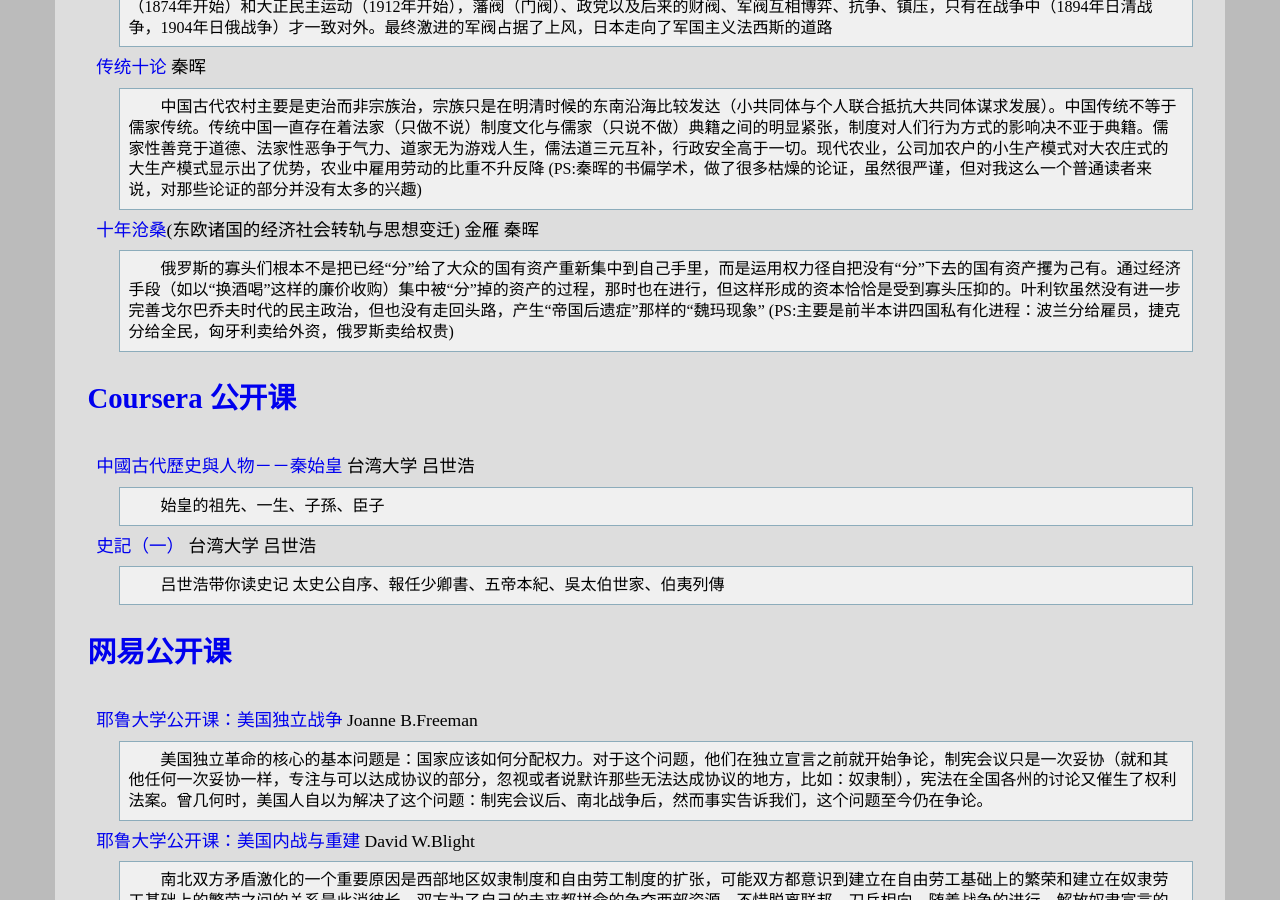
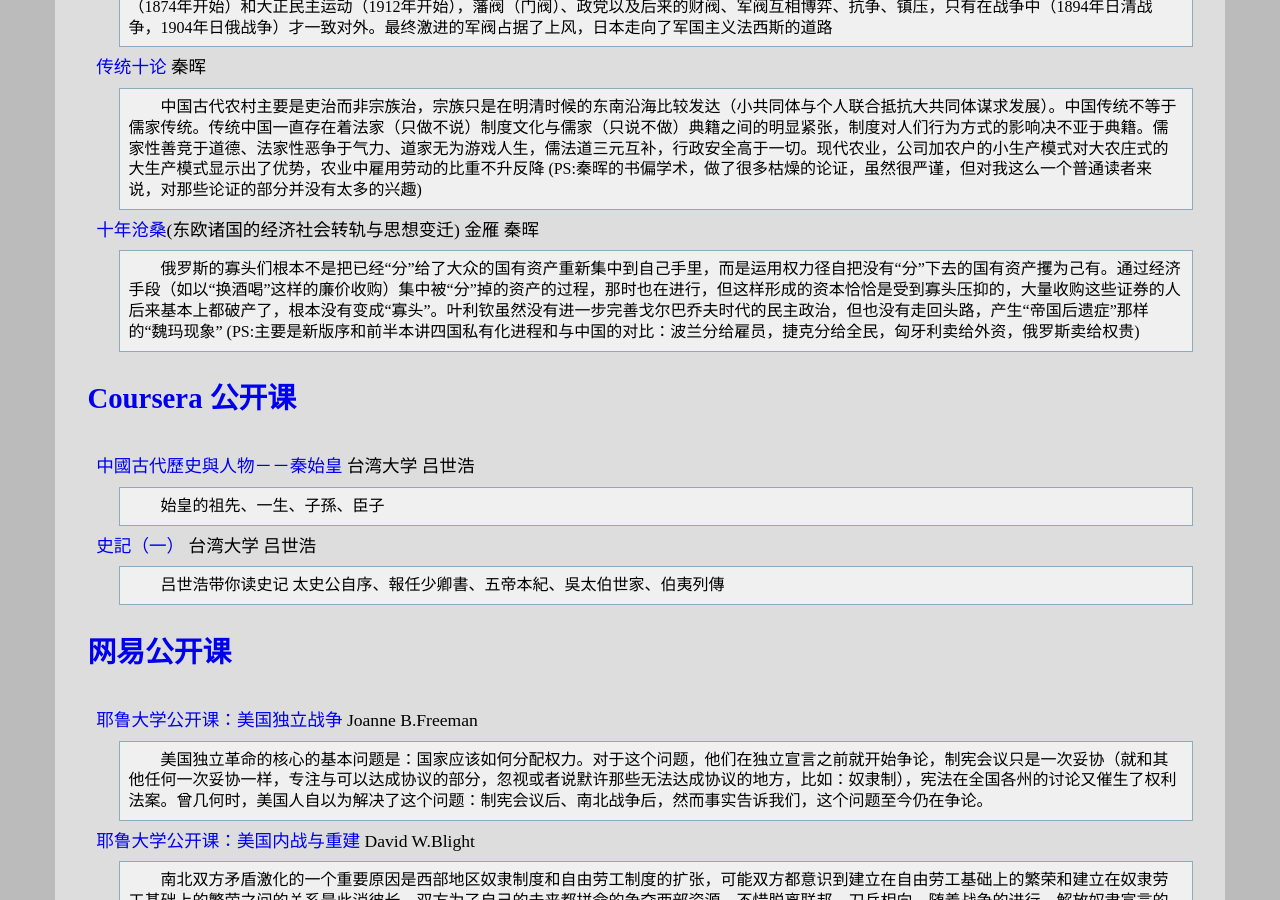
Before and after one commit to leiqin/leiqin.github.io, a Jekyll site: the page built from shoucang/history.markdown, in a window 1280 px wide and 900 px high, scrolled down 1976 px. Built offline with Jekyll 4.4.1, drawn with Linux system fonts in a browser that asks for light colours; comment, search, counter and statistics services are not loaded.

Commit message:
_ 小修改

```diff
--- a/shoucang/history.markdown
+++ b/shoucang/history.markdown
@@ -68,7 +68,7 @@ title: 以史为镜
 :	中国古代农村主要是吏治而非宗族治，宗族只是在明清时候的东南沿海比较发达（小共同体与个人联合抵抗大共同体谋求发展）。中国传统不等于儒家传统。传统中国一直存在着法家（只做不说）制度文化与儒家（只说不做）典籍之间的明显紧张，制度对人们行为方式的影响决不亚于典籍。儒家性善竞于道德、法家性恶争于气力、道家无为游戏人生，儒法道三元互补，行政安全高于一切。现代农业，公司加农户的小生产模式对大农庄式的大生产模式显示出了优势，农业中雇用劳动的比重不升反降 (PS:秦晖的书偏学术，做了很多枯燥的论证，虽然很严谨，但对我这么一个普通读者来说，对那些论证的部分并没有太多的兴趣)
 
 [十年沧桑](http://book.douban.com/subject/11615542/)(东欧诸国的经济社会转轨与思想变迁) 金雁 秦晖
-:	俄罗斯的寡头们根本不是把已经“分”给了大众的国有资产重新集中到自己手里，而是运用权力径自把没有“分”下去的国有资产攫为己有。通过经济手段（如以“换酒喝”这样的廉价收购）集中被“分”掉的资产的过程，那时也在进行，但这样形成的资本恰恰是受到寡头压抑的。叶利钦虽然没有进一步完善戈尔巴乔夫时代的民主政治，但也没有走回头路，产生“帝国后遗症”那样的“魏玛现象” (PS:主要是前半本讲四国私有化进程：波兰分给雇员，捷克分给全民，匈牙利卖给外资，俄罗斯卖给权贵)
+:	俄罗斯的寡头们根本不是把已经“分”给了大众的国有资产重新集中到自己手里，而是运用权力径自把没有“分”下去的国有资产攫为己有。通过经济手段（如以“换酒喝”这样的廉价收购）集中被“分”掉的资产的过程，那时也在进行，但这样形成的资本恰恰是受到寡头压抑的，大量收购这些证券的人后来基本上都破产了，根本没有变成“寡头”。叶利钦虽然没有进一步完善戈尔巴乔夫时代的民主政治，但也没有走回头路，产生“帝国后遗症”那样的“魏玛现象” (PS:主要是新版序和前半本讲四国私有化进程和与中国的对比：波兰分给雇员，捷克分给全民，匈牙利卖给外资，俄罗斯卖给权贵)
 
 ### [Coursera 公开课](https://www.coursera.org/)
 
```
